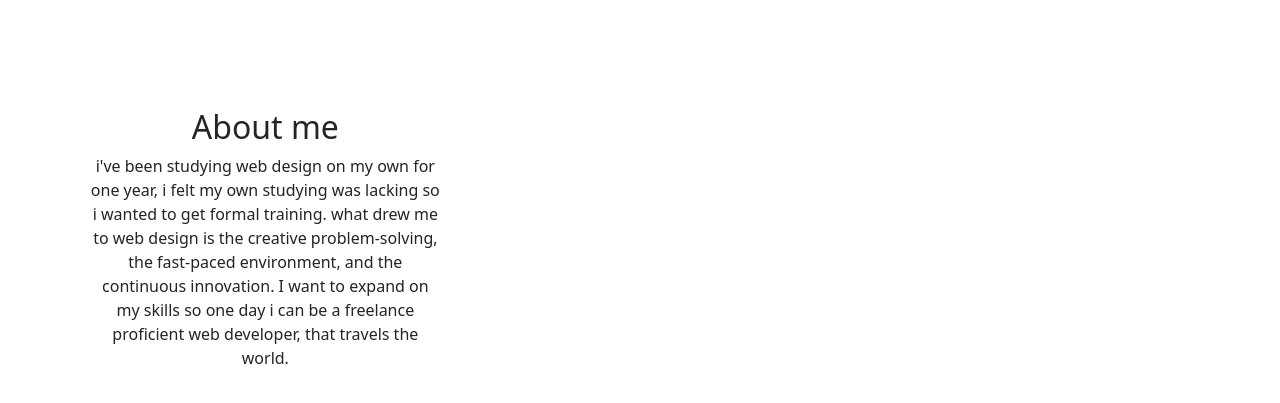
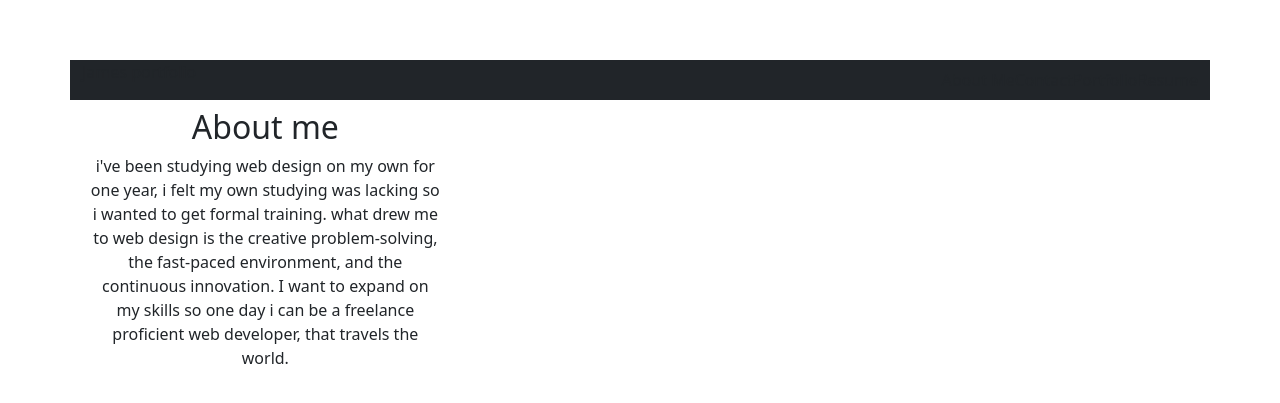
Before and after one commit to JIF945/James-MERN-Professional-Portfolio, a React (Vite) app: page / in a window 1280 px wide. Shown: the part 173-576 px from the top of the page. Built offline with nearby package versions, Linux system fonts and the light colour scheme.

Commit message:
nav bar dark

```diff
--- a/components/Navigation.jsx
+++ b/components/Navigation.jsx
@@ -2,7 +2,7 @@
 
 const Navigation = () => {
   return (
-    <nav className="navbar-expand-lg navbar-dark bg-pink">
+    <nav  className="navbar-expand-lg bg-dark" data-bs-theme="dark">
       <div className="container-fluid d-flex justify-content-between align-items center">
         <div className="navbar-logo">
           <NavLink to ="/" className="navbar-brand">
@@ -47,6 +47,7 @@
           </div>
         </div>
       </div>
+
     </nav>
   );
 };
```
